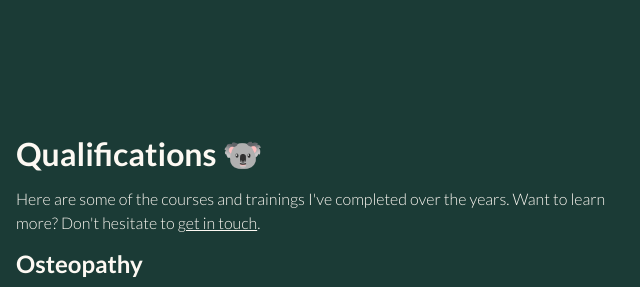
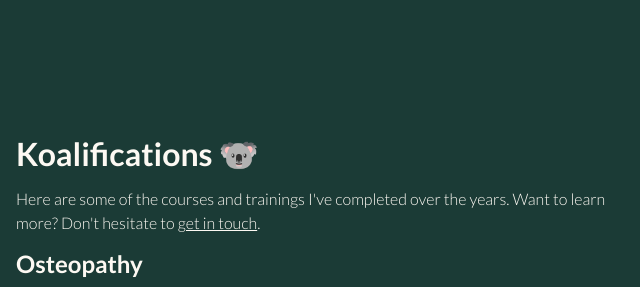
Before and after one commit to Ahureau/dafnabyoga, a website built with webpack: page src/about.html in a window 1280 px wide. Shown: the part 1700-1987 px from the top of the page, 0-640 px from the left. Built offline with nearby package versions, Linux system fonts and the light colour scheme.

Commit message:
reverting test

```diff
--- a/src/about.html
+++ b/src/about.html
@@ -99,7 +99,7 @@
         <div class="doubleElement max1400 reverseFlex">
           <div class="halfContainerSmallGap">
             <h2>
-              Qualifications 🐨
+              Koalifications 🐨
             </h2>
             <p>Here are some of the courses and trainings I've completed over the years. Want to learn more? Don't hesitate to <a href="./contact.html">get in touch</a>.</p>
             <h3>
```
Also changed, not shown: dist/about.html, 1 other file.
